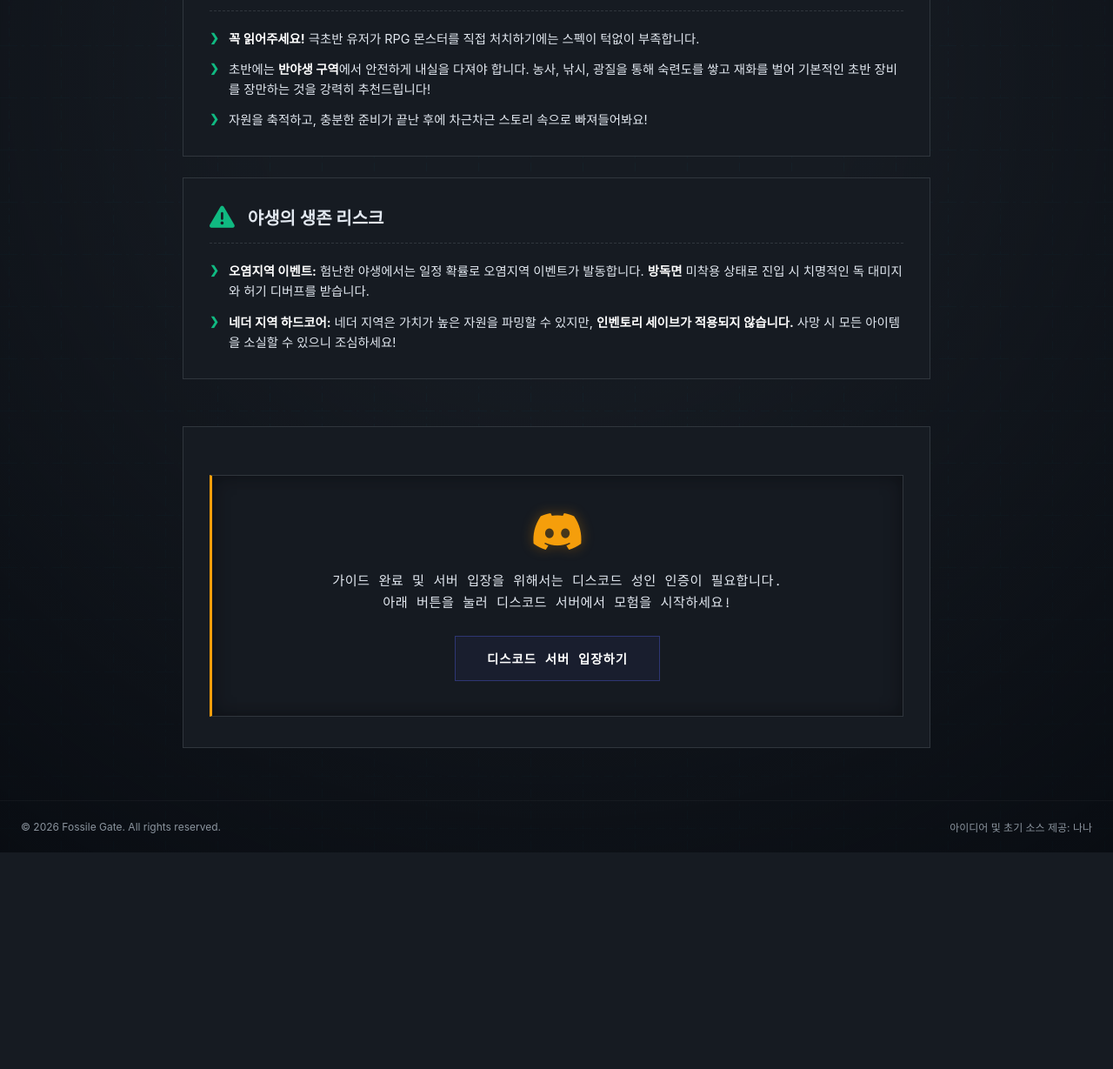
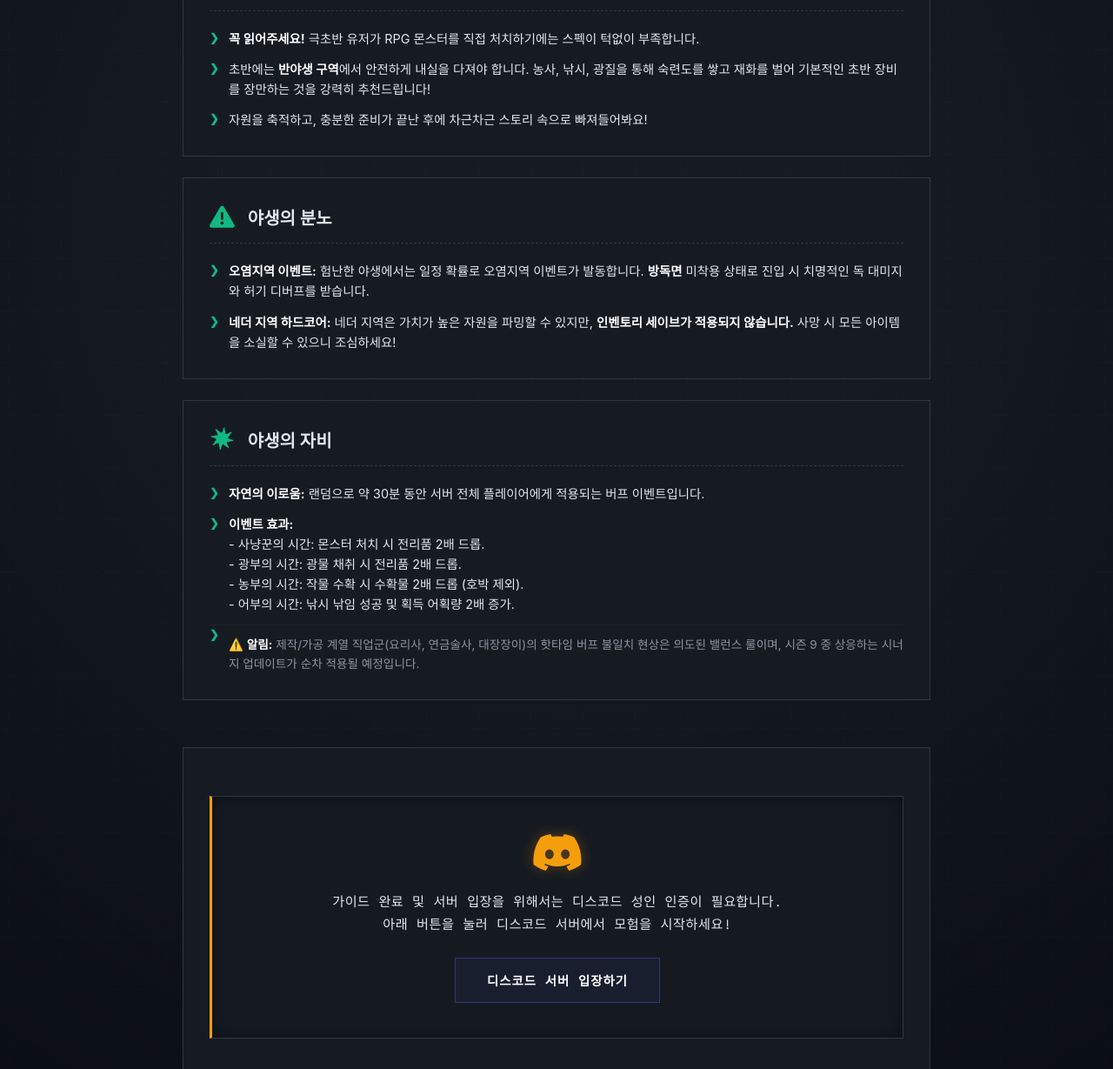
Before and after one commit to mmmphyun/rpg_sync_project, a Python web app: template src/web/templates/guide.html in a window 1280 px wide. Shown: the part 817-2046 px from the top of the page at 87% size. Before the commit the page ends 1797 px from the top, so only its background shows below. Run offline with Jinja, Linux system fonts and the light colour scheme; the template is opened without the code that fills it, so the values that code supplies are empty; some web fonts are replaced.

Commit message:
docs(web): 가이드 탭 및 문구 수정

```diff
--- a/src/web/templates/guide.html
+++ b/src/web/templates/guide.html
@@ -74,12 +74,34 @@
                 <section class="guide-section">
                     <div class="section-header">
                         <i class="fa-solid fa-triangle-exclamation"></i>
-                        <h3>야생의 생존 리스크</h3>
+                        <h3>야생의 분노</h3>
                     </div>
                     <div class="section-body">
                         <ul>
                             <li><strong>오염지역 이벤트:</strong> 험난한 야생에서는 일정 확률로 오염지역 이벤트가 발동합니다. <strong>방독면</strong> 미착용 상태로 진입 시 치명적인 독 대미지와 허기 디버프를 받습니다.</li>
                             <li><strong>네더 지역 하드코어:</strong> 네더 지역은 가치가 높은 자원을 파밍할 수 있지만, <strong>인벤토리 세이브가 적용되지 않습니다.</strong> 사망 시 모든 아이템을 소실할 수 있으니 조심하세요!</li>
+                        </ul>
+                    </div>
+                </section>
+
+                <!-- 1-4. 자연의 이로움 (핫타임) -->
+                <section class="guide-section">
+                    <div class="section-header">
+                        <i class="ra ra-sun"></i>
+                        <h3>야생의 자비</h3>
+                    </div>
+                    <div class="section-body">
+                        <ul>
+                            <li><strong>자연의 이로움:</strong> 랜덤으로 약 30분 동안 서버 전체 플레이어에게 적용되는 버프 이벤트입니다.</li>
+                            <li><strong>이벤트 효과:</strong>
+                                <br>- 사냥꾼의 시간: 몬스터 처치 시 전리품 2배 드롭.
+                                <br>- 광부의 시간: 광물 채취 시 전리품 2배 드롭.
+                                <br>- 농부의 시간: 작물 수확 시 수확물 2배 드롭 (호박 제외).
+                                <br>- 어부의 시간: 낚시 낚임 성공 및 획득 어획량 2배 증가.
+                            </li>
+                            <li style="color: var(--text-muted); font-size: 0.85rem; border-top: 1px solid var(--border-faint); padding-top: 12px; margin-top: 12px;">
+                                ⚠️ <strong>알림:</strong> 제작/가공 계열 직업군(요리사, 연금술사, 대장장이)의 핫타임 버프 불일치 현상은 의도된 밸런스 룰이며, 시즌 9 중 상응하는 시너지 업데이트가 순차 적용될 예정입니다.
+                            </li>
                         </ul>
                     </div>
                 </section>
@@ -117,28 +139,6 @@
                             <li style="margin-top: 12px;"><strong>🍳 요리사:</strong> 맛있는 음식을 조리하는 직업. <br>└ <em>패시브:</em> 제작 음식 섭취 시 <strong>30% 확률로 강력한 재생 II 버프</strong> 발동.</li>
                             <li style="margin-top: 12px;"><strong>🧪 연금술사:</strong> 신비로운 포션을 조제하는 직업. <br>└ <em>패시브:</em> 야생의 독가스 및 <strong>오염지역 독 대미지 50% 저항</strong>.</li>
                             <li style="margin-top: 12px;"><strong>⚒️ 대장장이:</strong> 강력한 장비를 제련하는 직업. <br>└ <em>패시브:</em> 도구/장비 사용 시 <strong>25% 확률로 내구도 감소 무시</strong>.</li>
-                        </ul>
-                    </div>
-                </section>
-
-                <!-- 2-3. 자연의 이로움 (핫타임) -->
-                <section class="guide-section">
-                    <div class="section-header">
-                        <i class="ra ra-sun"></i>
-                        <h3>자연의 이로움</h3>
-                    </div>
-                    <div class="section-body">
-                        <ul>
-                            <li><strong>정기 핫타임 시스템:</strong> 랜덤으로 약 30분 동안 서버 전체 플레이어에게 적용되는 버프 이벤트입니다.</li>
-                            <li><strong>이벤트 효과:</strong>
-                                <br>- 사냥꾼의 시간: 몬스터 처치 시 전리품 2배 드롭.
-                                <br>- 광부의 시간: 광물 채취 시 전리품 2배 드롭.
-                                <br>- 농부의 시간: 작물 수확 시 수확물 2배 드롭 (호박 제외).
-                                <br>- 어부의 시간: 낚시 낚임 성공 및 획득 어획량 2배 증가.
-                            </li>
-                            <li style="color: var(--text-muted); font-size: 0.85rem; border-top: 1px solid var(--border-faint); padding-top: 12px; margin-top: 12px;">
-                                ⚠️ <strong>알림:</strong> 제작/가공 계열 직업군(요리사, 연금술사, 대장장이)의 핫타임 버프 불일치 현상은 의도된 밸런스 룰이며, 시즌 9 중 상응하는 시너지 업데이트가 순차 적용될 예정입니다.
-                            </li>
                         </ul>
                     </div>
                 </section>
```
